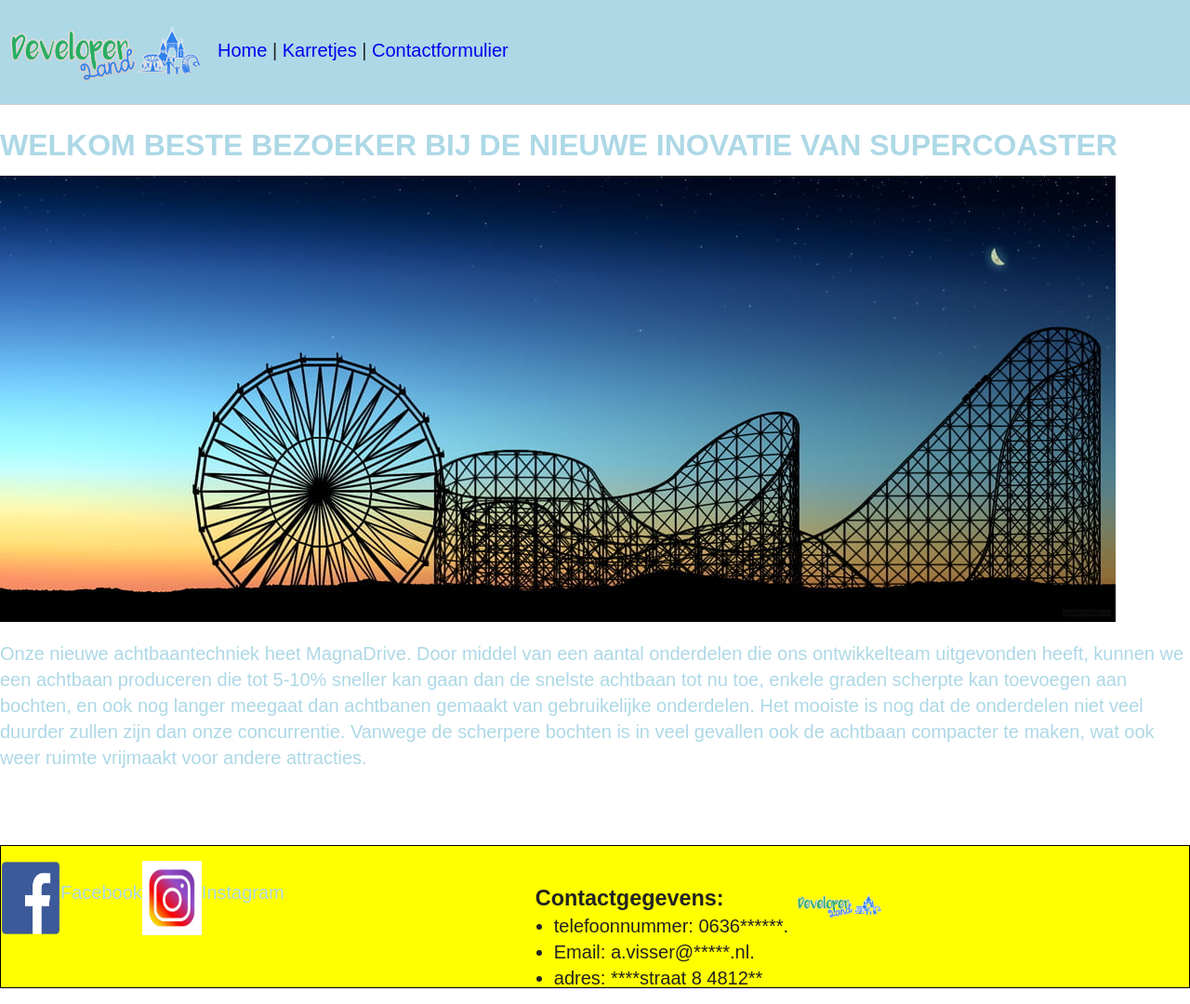
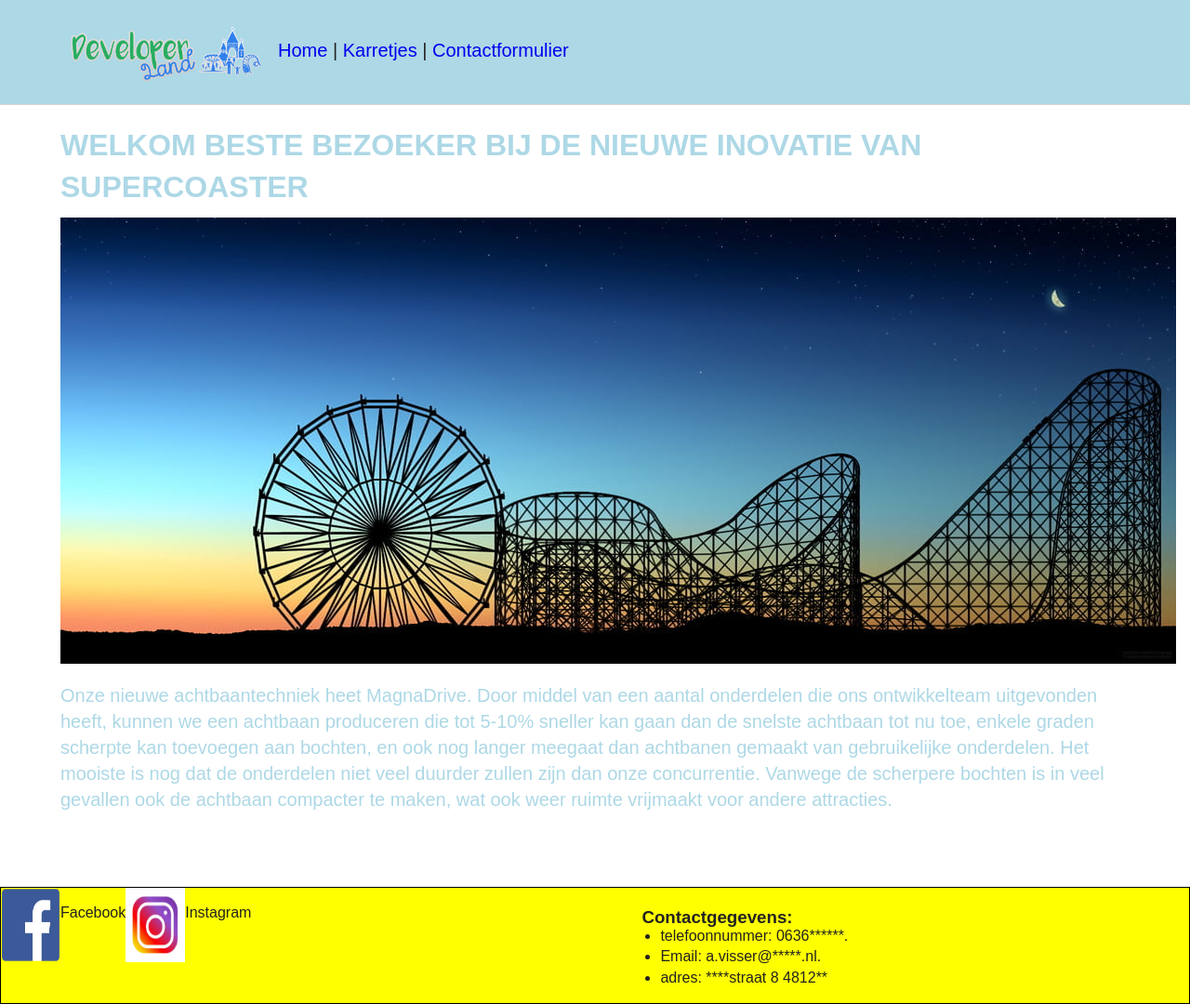
Before and after one commit to NigelAntonPieter/superCoaster, a PHP site: page /index.php in a window 1280 px wide. Shown: the whole page at 93% size. Run offline with PHP 8.4, Linux system fonts and the light colour scheme.

Commit message:
homepagina meer in het midden gezet. footer kleiner gemaakt

```diff
--- a/css/main.css
+++ b/css/main.css
@@ -99,7 +99,7 @@ body{
 }
 
 .container{
-    max-width: 1800px;
+    max-width: 1150px;
     margin: 0 auto;
 
 }
@@ -148,13 +148,10 @@ header a{
 footer{
   display: flex;
   flex-direction: row;
-  border: 1px solid black;height: 120px;
+  border: 1px solid black;
   margin-top: 80px;
   background-color: yellow;
 
-  font-size: 1.25rem;
-    padding-top: 1rem;
-    padding-bottom: 1rem;
 }
 
 
@@ -170,24 +167,16 @@ footer h3{
   margin-left: 20px;
   margin-bottom: -20px;
 }
+
 .Contact{
   display: flex;
   flex-direction: column;
-  margin-left: 250px;
+  margin-left: 400px;
 
 }
-.footer{
-  display: flex;
-  justify-content: space-around;
-  align-items: center;
-}
-.fogo img{
-    width: 100px;
-    margin-top: 30px;
-    margin-bottom: 30px;
-    padding-left: 5px;
-}
-}
+
+
+
 /* ==========================================================================
    Helper classes
    ========================================================================== */
--- a/footer.php
+++ b/footer.php
@@ -17,13 +17,8 @@
 		<li>telefoonnummer: 0636******.</li>
 		<li>Email: a.visser@*****.nl.</li>
 		<li>adres: ****straat 8 4812**</li>
-
 	</ul>
-</div>
-<div class="fogo">
-	<img src="img/logo-big-v4.png" alt="logo">
 </div>
 
 
-
 </footer>
--- a/index.php
+++ b/index.php
@@ -13,8 +13,9 @@
 
     <div class="container">
       <h1>WELKOM BESTE BEZOEKER BIJ DE NIEUWE INOVATIE VAN SUPERCOASTER</h1>
-      <img src="img/attractie achtergrond.jpg" alt="achtbaan">
-     <p>Onze nieuwe achtbaantechniek heet MagnaDrive. Door middel van een aantal onderdelen die ons ontwikkelteam uitgevonden heeft, kunnen we een achtbaan produceren die tot 5-10% sneller kan gaan dan de snelste achtbaan tot nu toe, enkele graden scherpte kan toevoegen aan bochten, en ook nog langer meegaat dan achtbanen gemaakt van gebruikelijke onderdelen. Het mooiste is nog dat de onderdelen niet veel duurder zullen zijn dan onze concurrentie. Vanwege de scherpere bochten is in veel gevallen ook de achtbaan compacter te maken, wat ook weer ruimte vrijmaakt voor andere attracties.</p>
+        <img src="img/attractie achtergrond.jpg" alt="achtbaan">
+        <p>Onze nieuwe achtbaantechniek heet MagnaDrive. Door middel van een aantal onderdelen die ons ontwikkelteam uitgevonden heeft, kunnen we een achtbaan produceren die tot 5-10% sneller kan gaan dan de snelste achtbaan tot nu toe, enkele graden scherpte kan toevoegen aan bochten, en ook nog langer meegaat dan achtbanen gemaakt van gebruikelijke onderdelen. Het mooiste is nog dat de onderdelen niet veel duurder zullen zijn dan onze concurrentie. Vanwege de scherpere bochten is in veel gevallen ook de achtbaan compacter te maken, wat ook weer ruimte vrijmaakt voor andere attracties.</p>
+    </div>
 
   <?php require_once 'footer.php' ?>
 
```
